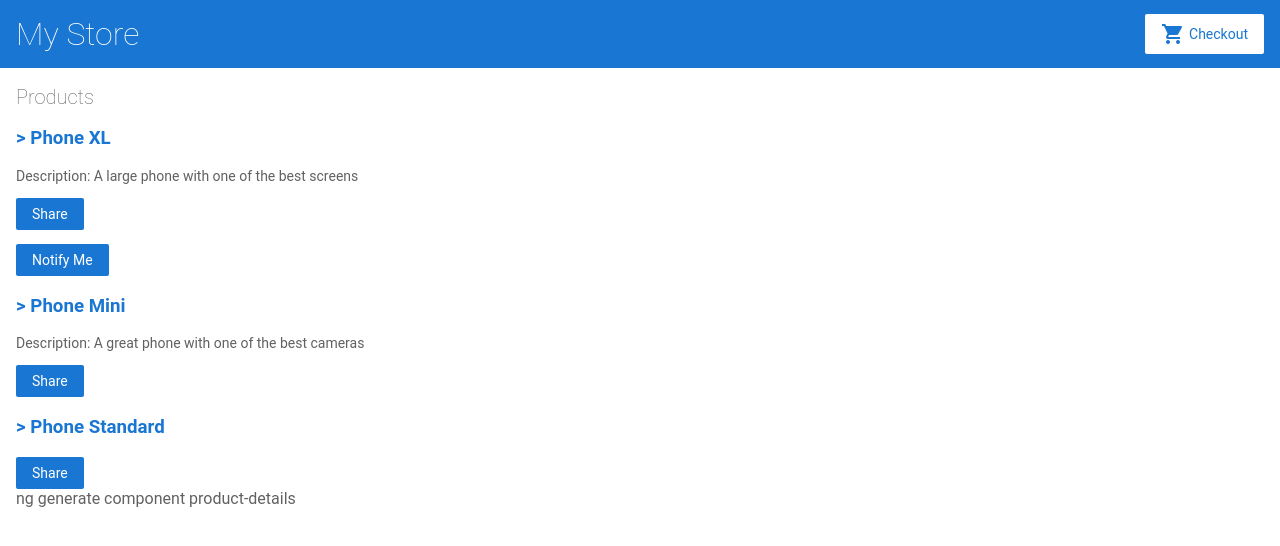
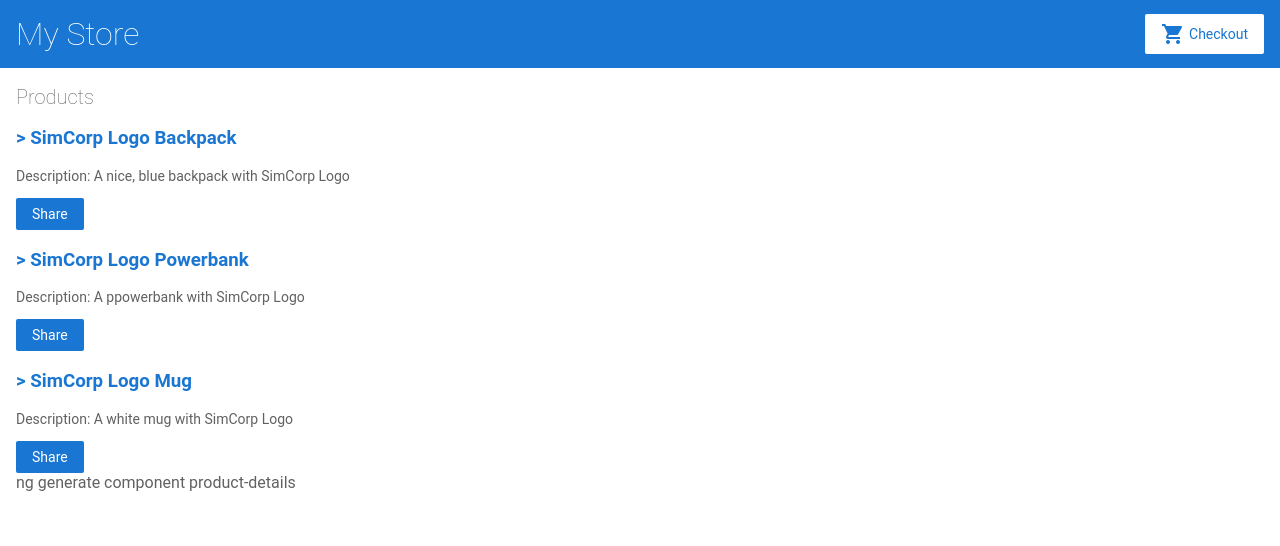
Before and after one commit to yubn21/angular-uznezk, an Angular app: page / in a window 1280 px wide. Shown: the top 546 px of the page. Built offline with nearby package versions, Linux system fonts and the light colour scheme.

Commit message:
2 files modified

```diff
--- a/src/app/products.ts
+++ b/src/app/products.ts
@@ -8,27 +8,20 @@
 export const products = [
   {
     id: 1,
-    name: 'Phone XL',
-    price: 799,
-    description: 'A large phone with one of the best screens'
+    name: 'SimCorp Logo Backpack',
+    price: 299,
+    description: 'A nice, blue backpack with SimCorp Logo'
   },
   {
     id: 2,
-    name: 'Phone Mini',
-    price: 699,
-    description: 'A great phone with one of the best cameras'
+    name: 'SimCorp Logo Powerbank',
+    price: 160,
+    description: 'A ppowerbank with SimCorp Logo'
   },
   {
     id: 3,
-    name: 'Phone Standard',
-    price: 299,
-    description: ''
+    name: 'SimCorp Logo Mug',
+    price: 39,
+    description: 'A white mug with SimCorp Logo'
   }
 ];
-
-
-/*
-Copyright Google LLC. All Rights Reserved.
-Use of this source code is governed by an MIT-style license that
-can be found in the LICENSE file at https://angular.io/license
-*/
--- a/src/assets/shipping.json
+++ b/src/assets/shipping.json
@@ -1,14 +1,14 @@
 [
   {
     "type": "Overnight",
-    "price": 25.99
+    "price": 39
   },
   {
     "type": "2-Day",
-    "price": 9.99
+    "price": 29
   },
   {
     "type": "Postal",
-    "price": 2.99
+    "price": 15
   }
 ]
```
